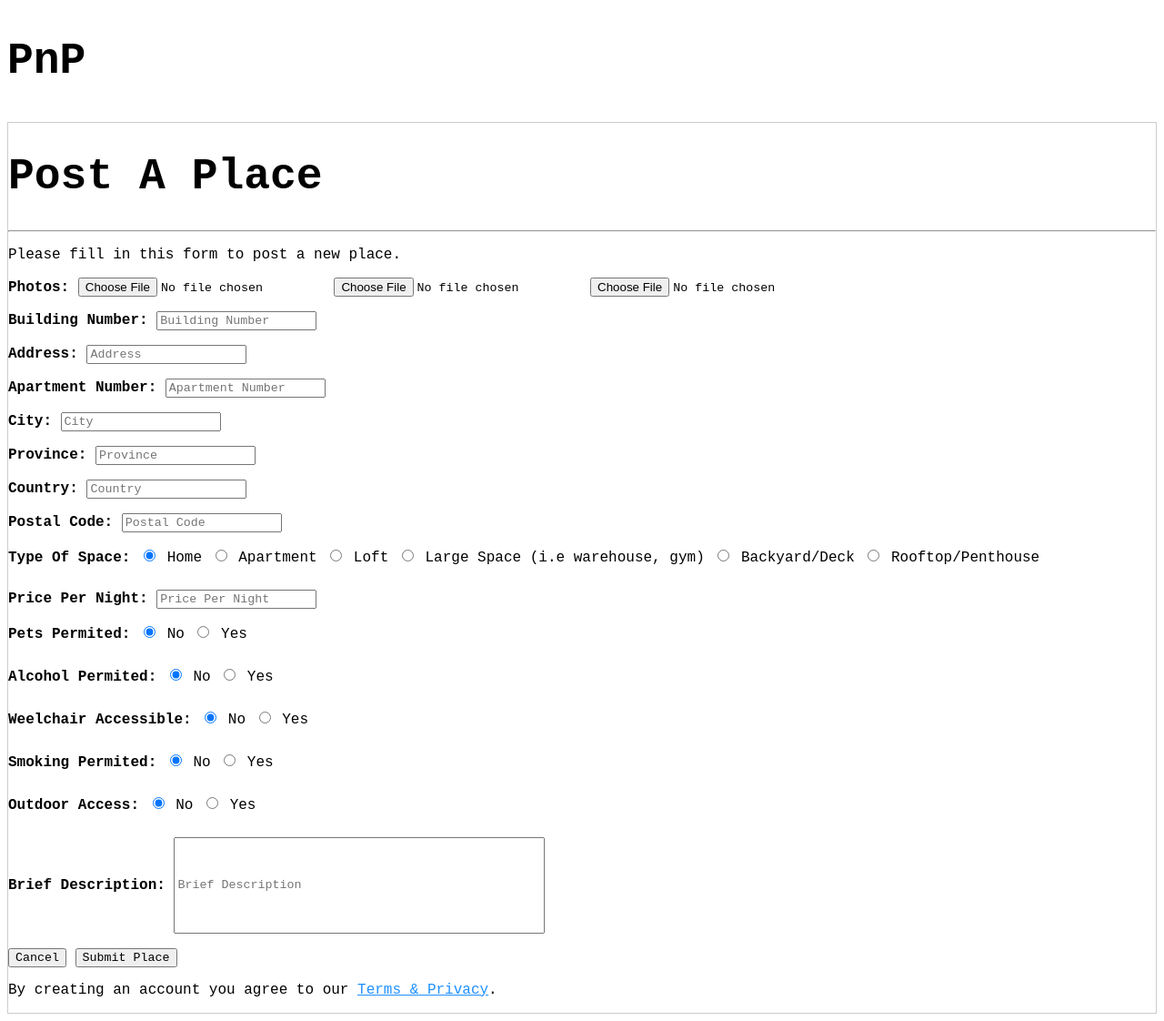
After one commit to kyilmaz2421/PnP, a PHP site: page /post.html in a window 1280 px wide. The commit adds this page. Shown: the whole page at 91% size. Run offline with PHP 8.4, Linux system fonts and the light colour scheme.

Commit message:
psting page created and php is being built (405 error)

```diff
--- a/php/action_page.php
+++ b/php/action_page.php
@@ -43,9 +43,9 @@ try {
 	    $conn->setAttribute(PDO::ATTR_ERRMODE, PDO::ERRMODE_EXCEPTION);
 	    echo "Connected successfully";
 
-	    $sql = "INSERT INTO Users VALUES ('{$usernamePerson}', '{$firstName}', '{$lastName}','{$email}','{$password}','{$phone}','{$rating}','{$numOfRating}','{$gender}','{$description}','{$birthdate}','{$numOfPlaces}')";
+	    // $sql = "INSERT INTO Users VALUES ('{$usernamePerson}', '{$firstName}', '{$lastName}','{$email}','{$password}','{$phone}','{$rating}','{$numOfRating}','{$gender}','{$description}','{$birthdate}','{$numOfPlaces}')";
 
-	    $conn->exec($sql);
+	    // $conn->exec($sql);
 
 	    $stmt = $conn->prepare("SELECT * FROM Users");
 
--- a/php/create_user.php
+++ b/php/create_user.php
@@ -7,8 +7,8 @@ $lastName = "Ceci";
 $email = "livelaughlove98@yahoo.com";
 $usernamePerson = "cc98";
 $phone= 4204204209;
-$rating = 5;
-$numOfRating = 10000;
+$rating = 0;
+$numOfRating = 0;
 $gender = True;
 $description = "Alana was born and raised in East Missisisspspsi. Her goal in life to host partayss that remind her of home";
 $birthdate = "19980621";
@@ -43,7 +43,7 @@ try {
 	    $conn->setAttribute(PDO::ATTR_ERRMODE, PDO::ERRMODE_EXCEPTION);
 	    echo "Connected successfully";
 
-	    $sql = "INSERT INTO Users VALUES ('{$usernamePerson}', '{$firstName}', '{$lastName}','{$email}','{$password}','{$phone}','{$rating}','{$numOfRating}','{$gender}','{$description}','{$birthdate}','{$numOfPlaces}')";
+	    $sql = "INSERT INTO places VALUES ('{$usernamePerson}', '{$firstName}', '{$lastName}','{$email}','{$password}','{$phone}','{$rating}','{$numOfRating}','{$gender}','{$description}','{$birthdate}','{$numOfPlaces}')";
 
 	    $conn->exec($sql);
 
--- /dev/null
+++ b/post.html
@@ -0,0 +1,132 @@
+<!DOCTYPE html>
+<html lang="en">
+<head>
+	<title>
+		Post a place!
+	</title>
+    <meta charset="utf-8">
+    <meta name="viewport" content="width=device-width, initial-scale=1, shrink-to-fit=no">
+
+    <!-- Bootstrap CSS -->
+	<!-- fix this so that it doesn't use the href__-->
+
+	<!--Custom CSS -->
+	<link rel="stylesheet" type="text/css" href="css/view.css">
+
+</head>
+<body>
+<nav>
+    <h1>PnP</h1>
+</nav>
+<form action="php/create_place.php" method="post" style="border:1px solid #ccc">
+<div>
+    <h1>Post A Place</h1>
+</div>
+    <div class="container">
+      <hr>
+      <p>Please fill in this form to post a new place.</p>
+    <p>
+      <label for="photos"><b>Photos: </b></label>
+      <input type="file" placeholder="Add Photos" name="photos1" >
+      <input type="file" placeholder="Add Photos" name="photos2" >
+      <input type="file" placeholder="Add Photos" name="photos3" >
+    </p>
+
+    <p>
+      <label for="building"><b>Building Number: </b></label>
+      <input type="number" placeholder="Building Number" name="building" required>
+    </p>
+
+    <p>
+        <label for="adr"><b>Address: </b></label>
+        <input type="text" placeholder="Address" name="adr" required>
+    </p>
+
+    <p>
+        <label for="aptNum"><b>Apartment Number: </b></label>
+        <input type="number" placeholder="Apartment Number" name="aptnum">
+    </p>
+
+    <p>
+      <label for="city"><b>City: </b></label>
+      <input type="text" placeholder="City" name="city" required>
+    </p>
+
+    <p>
+      <label for="province"><b>Province: </b></label>
+      <input type="text" placeholder="Province" name="province" required>
+    </p>
+
+    <p>
+        <label for="country"><b>Country: </b></label>
+        <input type="text" placeholder="Country" name="country" required>
+    </p>
+
+    <p>
+        <label for="postalCode"><b>Postal Code: </b></label>
+        <input type="text" placeholder="Postal Code" name="postalCode" required>
+    </p>
+
+    <p>
+    <label for="spaceType"><b>Type Of Space: </b></label>
+        <input type="radio" checked="checked" name="spaceType" style="margin-bottom:15px"> Home
+        <input type="radio" name="spaceType" style="margin-bottom:15px" value="Apartment"> Apartment
+        <input type="radio" name="spaceType" style="margin-bottom:15px" value="Loft"> Loft
+        <input type="radio" name="spaceType" style="margin-bottom:15px" value="Large Space"> Large Space (i.e warehouse, gym)
+        <input type="radio" name="spaceType" style="margin-bottom:15px" value="Backyard/Deck"> Backyard/Deck
+        <input type="radio" name="spaceType" style="margin-bottom:15px" value="Rooftop/Penthouse"> Rooftop/Penthouse
+    </label>
+    </p>
+
+    <p>
+        <label for="price"><b>Price Per Night: </b></label>
+        <input type="number" placeholder="Price Per Night" name="price" required>
+    </p>
+
+    <p>
+            <label for="pets"><b>Pets Permited: </b></label>
+            <input type="radio" checked="checked" name="pets" style="margin-bottom:15px" value="FALSE"> No
+            <input type="radio" name="pets" style="margin-bottom:15px" value="TRUE"> Yes
+    </p>
+
+    <p>
+            <label for="alcohol"><b>Alcohol Permited: </b></label>
+            <input type="radio" checked="checked" name="alcohol" style="margin-bottom:15px" value="FALSE"> No
+            <input type="radio" name="alcohol" style="margin-bottom:15px" value="TRUE"> Yes
+    </p>
+
+    <p>
+            <label for="weelchair"><b>Weelchair Accessible: </b></label>
+            <input type="radio" checked="checked" name="wheelchair" style="margin-bottom:15px" value="FALSE"> No
+            <input type="radio" name="wheelchair" style="margin-bottom:15px" value="TRUE"> Yes
+    </p>
+
+    <p>
+            <label for="smoking"><b>Smoking Permited: </b></label>
+            <input type="radio" checked="checked" name="smoking" style="margin-bottom:15px" value="FALSE"> No
+            <input type="radio" name="smoking" style="margin-bottom:15px" value="TRUE"> Yes
+    </p>
+
+    <p>
+            <label for="outdoors"><b>Outdoor Access: </b></label>
+            <input type="radio" checked="checked" name="outdoors" style="margin-bottom:15px" value="FALSE"> No
+            <input type="radio" name="outdoors" style="margin-bottom:15px" value="TRUE"> Yes
+    </p>
+
+    <p>
+            <label for="description"><b>Brief Description: </b></label>
+            <input type="text" placeholder="Brief Description" name="description" style = "width: 400px; height: 100px; padding-top: 50 px;" required>
+    </p>
+
+    <div class="clearfix">
+            <button type="button" class="cancelbtn">Cancel</button>
+            <button type="submit" class="postbtn">Submit Place</button>
+    </div>
+
+    <p>By creating an account you agree to our <a href="#" style="color:dodgerblue">Terms & Privacy</a>.</p>
+    </div>
+  </form>
+
+
+</body>
+</html>
```
Also changed, not shown: php/create_place.php (+3 -12 lines).
